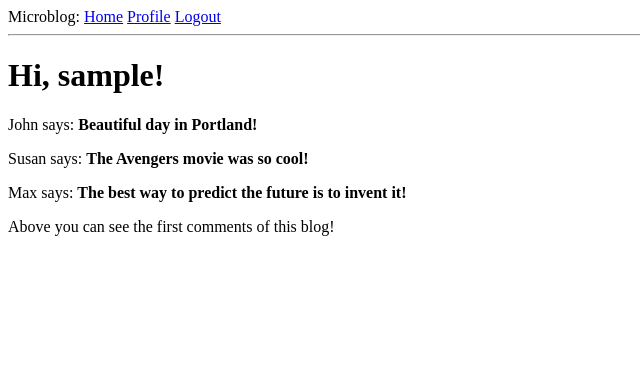
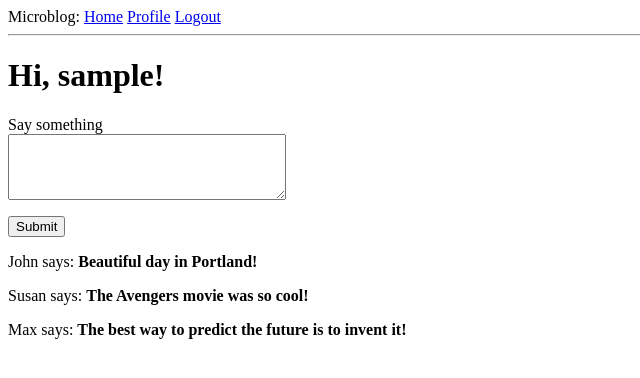
Before and after one commit to lailizanina-zz/flask_microblog, a Flask app: page / in a window 1280 px wide. Shown: the top 378 px of the page, without its empty margins (0-640 px from the left). Run offline with Flask 2, Linux system fonts and the light colour scheme; the visitor is signed in with stand-in values (Sample User, id 1); data comes from the database, SQL or seed files in the repository; both versions use the stored data as it was after the commit.

Commit message:
user comment bar in

```diff
--- a/app/forms.py
+++ b/app/forms.py
@@ -45,3 +45,8 @@ class EditProfileForm(FlaskForm):
             user = User.query.filter_by(username=self.username.data).first()
             if user is not None:
                 raise ValidationError('Please use a different username.')
+
+class PostForm(FlaskForm):
+    post = TextAreaField('Say something', validators=[
+        DataRequired(), Length(min=1, max=140)])
+    submit = SubmitField('Submit')
--- a/app/routes.py
+++ b/app/routes.py
@@ -5,8 +5,8 @@ from app.forms import LoginForm
 from flask_login import login_user, logout_user, current_user, login_required
 from werkzeug.urls import url_parse
 from app import app, db
-from app.forms import EditProfileForm, LoginForm, RegistrationForm
-from app.models import User
+from app.forms import PostForm, EditProfileForm, LoginForm, RegistrationForm
+from app.models import Post, User
 from datetime import datetime
 
 #this function is executed before all others
@@ -21,6 +21,13 @@ def before_request():
 @app.route('/index')
 @login_required
 def index():
+    form = PostForm()
+    if form.validate_on_submit():
+        post = Post(body=form.post.data, author=current_user)
+        db.session.add(post)
+        db.session.commit()
+        flash('Your post is now live!')
+        return redirect(url_for('index'))
     posts = [
         {
             'author': {'username': 'John'},
@@ -35,7 +42,7 @@ def index():
             'body': 'The best way to predict the future is to invent it!'
         }
     ]
-    return render_template('index.html', title='Home', posts=posts)
+    return render_template('index.html', title='Home', form=form, posts=posts)
 #function to login, from the /login URL that creates the form and render it.
 # The method allows the app to acept POST requests, that will return form data to the server
 
@@ -88,7 +95,7 @@ def user(username):
 @app.route('/edit_profile', methods=['GET', 'POST'])
 @login_required
 def edit_profile():
-    form = EditProfileForm()
+    form = EditProfileForm(current_user.username)
     if form.validate_on_submit():
         current_user.username = form.username.data
         current_user.about_me = form.about_me.data
--- a/app/templates/index.html
+++ b/app/templates/index.html
@@ -4,8 +4,20 @@
 <!-- the block statement + name tells the programm that it need to combine here index and base-->
 {% block content %}
     <h1>Hi, {{ current_user.username }}!</h1>
+    <form action="" method="post">
+        {{ form.hidden_tag() }}
+        <p>
+            {{ form.post.label }}<br>
+            {{ form.post(cols=32, rows=4) }}<br>
+            {% for error in form.post.errors %}
+            <span style="color: red;">[{{ error }}]</span>
+            {% endfor %}
+        </p>
+        <p>{{ form.submit() }}</p>
+    </form>
     {% for post in posts %}
-    <div><p>{{ post.author.username }} says: <b>{{ post.body }}</b></p></div>
+    <p>
+    {{ post.author.username }} says: <b>{{ post.body }}</b>
+    </p>
     {% endfor %}
-    <div>Above you can see the first comments of this blog!</div>
 {% endblock %}
```
Also changed, not shown: app/__init__.py (+7 -10 lines), app.db.
